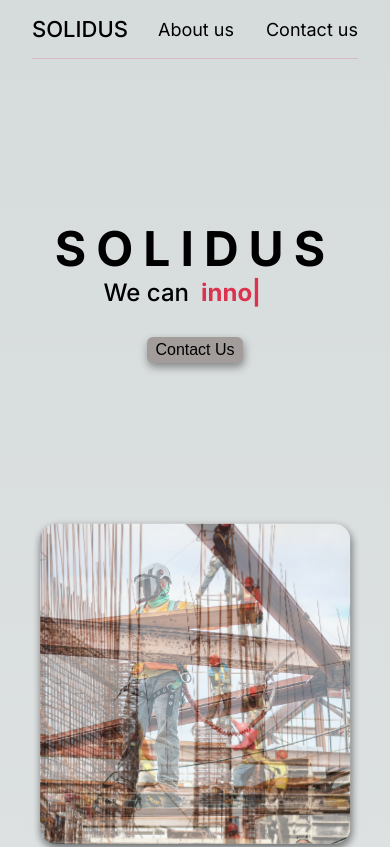
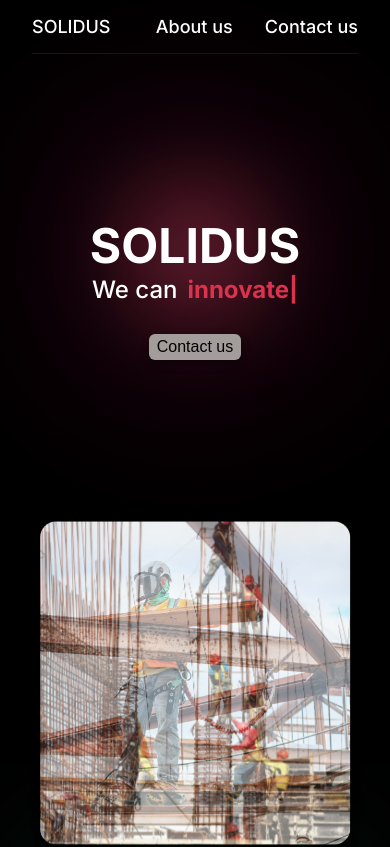
Before and after one commit to aelt95/b-company, a Next.js app: page / in a window 390 px wide. Shown: the top 847 px of the page. Built offline with nearby package versions, Linux system fonts and the light colour scheme.

Commit message:
General style changed, missing footer

```diff
--- a/src/app/globals.css
+++ b/src/app/globals.css
@@ -1,82 +1,8 @@
-:root {
-  --max-width: 1100px;
-  --border-radius: 12px;
-  --font-mono: ui-monospace, Menlo, Monaco, "Cascadia Mono", "Segoe UI Mono",
-    "Roboto Mono", "Oxygen Mono", "Ubuntu Monospace", "Source Code Pro",
-    "Fira Mono", "Droid Sans Mono", "Courier New", monospace;
-
-  --foreground-rgb: 0, 0, 0;
-  --background-start-rgb: 214, 219, 220;
-  --background-end-rgb: 255, 255, 255;
-
-  --primary-glow: conic-gradient(
-    from 180deg at 50% 50%,
-    #16abff33 0deg,
-    #0885ff33 55deg,
-    #54d6ff33 120deg,
-    #0071ff33 160deg,
-    transparent 360deg
-  );
-  --secondary-glow: radial-gradient(
-    rgba(255, 255, 255, 1),
-    rgba(255, 255, 255, 0)
-  );
-
-  --tile-start-rgb: 239, 245, 249;
-  --tile-end-rgb: 228, 232, 233;
-  --tile-border: conic-gradient(
-    #00000080,
-    #00000040,
-    #00000030,
-    #00000020,
-    #00000010,
-    #00000010,
-    #00000080
-  );
-
-  --callout-rgb: 238, 240, 241;
-  --callout-border-rgb: 172, 175, 176;
-  --card-rgb: 180, 185, 188;
-  --card-border-rgb: 131, 134, 135;
-}
-
-@media (prefers-color-scheme: dark) {
-  :root {
-    --foreground-rgb: 255, 255, 255;
-    --background-start-rgb: 0, 0, 0;
-    --background-end-rgb: 0, 0, 0;
-
-    --primary-glow: radial-gradient(rgba(1, 65, 255, 0.4), rgba(1, 65, 255, 0));
-    --secondary-glow: linear-gradient(
-      to bottom right,
-      rgba(1, 65, 255, 0),
-      rgba(1, 65, 255, 0),
-      rgba(1, 65, 255, 0.3)
-    );
-
-    --tile-start-rgb: 2, 13, 46;
-    --tile-end-rgb: 2, 5, 19;
-    --tile-border: conic-gradient(
-      #ffffff80,
-      #ffffff40,
-      #ffffff30,
-      #ffffff20,
-      #ffffff10,
-      #ffffff10,
-      #ffffff80
-    );
-
-    --callout-rgb: 20, 20, 20;
-    --callout-border-rgb: 108, 108, 108;
-    --card-rgb: 100, 100, 100;
-    --card-border-rgb: 200, 200, 200;
-  }
-}
-
 * {
   box-sizing: border-box;
   padding: 0;
   margin: 0;
+  scroll-behavior: smooth;
 }
 
 html,
@@ -86,21 +12,18 @@ body {
 
 body {
   color: rgb(var(--foreground-rgb));
-  background: linear-gradient(
+  /* background: linear-gradient(
       to bottom,
       transparent,
       rgb(var(--background-end-rgb))
     )
-    rgb(var(--background-start-rgb));
+    rgb(var(--background-start-rgb)); */
+
+  background-color: black;
+  color: #ffff;
 }
 
 a {
   color: inherit;
   text-decoration: none;
 }
-
-@media (prefers-color-scheme: dark) {
-  html {
-    color-scheme: dark;
-  }
-}
--- a/src/components/about/about-us.css
+++ b/src/components/about/about-us.css
@@ -5,6 +5,7 @@
   justify-content: center;
   align-items: center;
 }
+
 .building-svg {
   justify-self: center;
   width: 80%;
@@ -15,6 +16,16 @@
   font-size: 3rem;
   font-weight: 600;
   margin-bottom: 40px;
+  position: relative;
+}
+.content-title::after {
+  position: absolute;
+  content: "";
+  top: 90%;
+  left: 50%;
+  z-index: -1;
+  box-shadow: 0 0 400px 200px #223127, 0 0 200px 100px #226f54,
+    0 0 100px 50px #52ce7b;
 }
 .content-title span {
   color: #db324d;
@@ -37,4 +48,8 @@
   .content-text {
     font-size: 18px;
   }
+  .content-title::after {
+    box-shadow: 0 0 400px 200px #2231271e, 0 0 200px 100px #226f548f,
+      0 0 100px 50px #52ce7bc1;
+  }
 }
--- a/src/components/about/about-us.jsx
+++ b/src/components/about/about-us.jsx
@@ -4,7 +4,7 @@ import Image from "next/image";
 
 const AboutUs = () => {
   return (
-    <section className="about-us">
+    <section className="about-us" id="about">
       <Image className="building-svg" src={building} />
       <div className="content">
         <div className="content-title">
--- a/src/components/contactus/contact-us.css
+++ b/src/components/contactus/contact-us.css
@@ -1,8 +1,18 @@
 .contact-us-section {
+  height: 100vh;
+  min-height: 100vh;
   display: flex;
-  height: 100vh;
+  justify-content: center;
+  flex-direction: column;
+}
+.contact-wraper {
+  display: flex;
+  height: 80%;
+  width: 100%;
   justify-content: center;
   align-items: center;
+  background: linear-gradient(#db324d21, black);
+  border-radius: 8px;
 }
 
 .contact-us-title {
@@ -13,17 +23,24 @@
 .contact-us-title span {
   color: #db324d;
 }
-.contact-img {
-  height: 80%;
-}
 .contact-us-left {
-  width: 80%;
+  width: 70%;
   display: flex;
   flex-direction: column;
   justify-content: right;
   align-items: center;
 }
-
+.contact-us-right {
+  height: 70%;
+  width: 30%;
+  display: flex;
+  justify-content: center;
+  align-items: center;
+}
+.contact-img {
+  height: 100%;
+  max-height: 400px;
+}
 form {
   display: flex;
   flex-direction: column;
@@ -31,25 +48,34 @@ form {
   align-items: center;
   gap: 20px;
   width: 90%;
+  max-width: 800px;
 }
 form input {
   border: none;
   outline: none;
+  color: #fff;
   width: 100%;
-  padding: 4px 8px;
+  padding: 8px;
   border-radius: 8px;
   background-color: rgb(219, 50, 77, 0.2);
 }
+form input:focus {
+  background-color: rgb(219, 50, 77, 0.8);
+}
 form textarea {
   background-color: rgb(219, 50, 77, 0.2);
+  color: #fff;
   width: 100%;
   height: 150px;
-  padding: 4px 8px;
-  resize: vertical;
+  padding: 8px;
+  resize: none;
   border: none;
   font-family: inherit;
   outline: none;
   border-radius: 8px;
+}
+form textarea:focus {
+  background-color: rgb(219, 50, 77, 0.6);
 }
 form button {
   border: none;
@@ -66,3 +92,26 @@ form button {
 form button:hover {
   background-color: #a29c9b66;
 }
+
+@media (max-width: 1100px) {
+  .contact-us-right {
+    display: none;
+  }
+  .contact-us-left {
+    width: 100%;
+  }
+  form textarea {
+    height: 250px;
+  }
+}
+
+/* Footer */
+.footer-grid {
+  border-top: 1px solid #db324d33;
+  display: grid;
+  grid-template-columns: 1fr 1fr;
+  width: 100%;
+  justify-content: center;
+  align-items: center;
+  text-align: center;
+}
--- a/src/components/contactus/contact-us.jsx
+++ b/src/components/contactus/contact-us.jsx
@@ -8,7 +8,8 @@ const ContactUs = () => {
     return alert("Message sended");
   };
   return (
-    <section className="contact-us-section">
+    <section className="contact-us-section" id="contact">
+      <div className="contact-wraper">
         <div className="contact-us-left">
           <div className="contact-us-title">
             Contact <span>Us</span>
@@ -20,8 +21,29 @@ const ContactUs = () => {
             <button type="submit">Send</button>
           </form>
         </div>
-      <div className="contact-us-right"></div>
+        <div className="contact-us-right">
           <Image src={contactUsImg} className="contact-img" />
+        </div>
+      </div>
+      <footer>
+        <div className="footer-grid">
+          <div className="footer-info-col">
+            <span>SOLIDUS</span>
+            <ul>
+              <li>
+                <a href=""></a>
+              </li>
+              <li>
+                <a href=""></a>
+              </li>
+              <li>
+                <a href=""></a>
+              </li>
+            </ul>
+          </div>
+          <div className="footer-contact-col">Contact information here</div>
+        </div>
+      </footer>
     </section>
   );
 };
--- a/src/components/header/header.css
+++ b/src/components/header/header.css
@@ -23,19 +23,34 @@ header {
   align-items: center;
   padding: 1rem 0;
   border-bottom: 1px solid rgb(219, 50, 77, 0.2);
+  font-size: 22px;
+  font-weight: 500;
 }
 .nav-bar span {
-  font-size: 22px;
-  font-weight: 500;
+  cursor: pointer;
 }
 .nav-bar ul {
   display: flex;
   list-style: none;
   gap: 2rem;
 }
+a::before {
+  content: "";
+  width: 100%;
+  height: 2px;
+  position: absolute;
+  background-color: #e04e65;
+  top: 88%;
+  left: -100%;
+  transition: 0.3s;
+}
+a:hover:before {
+  left: 0%;
+}
 .nav-bar li {
   cursor: pointer;
-  font-size: 22px;
+  position: relative;
+  overflow-y: hidden;
 }
 .nav-bar li:hover {
   color: #db324d;
@@ -47,6 +62,29 @@ header {
   height: 100%;
   align-items: center;
   justify-content: space-between;
+  position: relative;
+}
+.header-section::after {
+  position: absolute;
+  content: "";
+  top: 50%;
+  left: 0;
+  transform: translateX(-50px);
+  z-index: -1;
+  box-shadow: 0 0 400px 200px #370926, 0 0 200px 100px #53102d,
+    0 0 100px 50px #e04e65;
+  animation: increment 4s linear infinite;
+}
+@keyframes increment {
+  0% {
+    transform: scale(1);
+  }
+  50% {
+    transform: scale(1.5);
+  }
+  100% {
+    transform: scale(1);
+  }
 }
 .company-content {
   text-align: center;
@@ -68,24 +106,20 @@ header {
 }
 .company-name {
   font-size: 5rem;
-  letter-spacing: 10px;
 }
 .company-description {
   font-size: 36px;
-  display: grid;
-  grid-template-columns: 1fr 1fr;
-  gap: 12px;
+  display: flex;
+  gap: 10px;
+  justify-content: center;
 }
 .static-txt {
-  text-align: end;
   font-weight: 500;
 }
 .dynamic-txt {
-  text-align: start;
   color: #db324d;
   font-weight: 700;
 }
-
 .images-show {
   position: relative;
   height: 100%;
@@ -142,7 +176,7 @@ header {
   .image {
     height: 100%;
   }
-  .nav-bar li {
+  .nav-bar {
     font-size: 18px;
   }
   .company-name {
@@ -154,4 +188,12 @@ header {
   .header-section {
     grid-template-columns: 1fr;
   }
+  .header-section::after {
+    top: 25%;
+    left: 50%;
+    transform: translateX(50%);
+    box-shadow: 0 0 400px 200px #3709261e, 0 0 200px 100px #53102d8f,
+      0 0 100px 50px #e04e64c1;
+    animation: none;
+  }
 }
--- a/src/components/header/header.jsx
+++ b/src/components/header/header.jsx
@@ -11,8 +11,12 @@ const Header = () => {
       <nav className="nav-bar">
         <span>SOLIDUS</span>
         <ul>
-          <li>About us</li>
-          <li>Contact us</li>
+          <li>
+            <a href="#about">About us</a>
+          </li>
+          <li>
+            <a href="#contact"> Contact us</a>
+          </li>
         </ul>
       </nav>
       <div className="header-section">
@@ -22,12 +26,12 @@ const Header = () => {
             <div className="static-txt">We can</div>
             <TypeAnimation
               className="dynamic-txt"
-              speed={25}
+              speed={60}
               sequence={["build", 2000, "renovate", 2000, "innovate", 2000]}
               repeat={Infinity}
             />{" "}
           </div>
-          <button>Contact Us </button>
+          <button>Contact us</button>
         </div>
         <div className="images-show">
           <Image className="image image-1" src={image1} />
--- a/src/components/services/services.css
+++ b/src/components/services/services.css
@@ -10,10 +10,21 @@
 .services-title {
   font-size: 3rem;
   font-weight: 600;
+  margin-bottom: 40px;
 }
 .services-offer {
   display: flex;
   gap: 40px;
+  position: relative;
+}
+.services-offer::after {
+  position: absolute;
+  content: "";
+  top: 50%;
+  left: 50%;
+  z-index: -1;
+  box-shadow: 0 0 400px 200px #370926, 0 0 200px 100px #53102d,
+    0 0 100px 50px #e04e65;
 }
 .services-title span {
   color: #db324d;
@@ -28,7 +39,7 @@
   display: flex;
   flex-direction: column;
   gap: 20px;
-  background-color: rgba(81, 28, 41, 0.1);
+  background-color: #226f5435;
   border-radius: 8px;
   box-shadow: 0 4px 4px 1px rgba(0, 0, 0, 0.2);
   transition: 0.3s ease;
@@ -36,12 +47,19 @@
 .service:hover {
   transform: translateY(-10px);
 }
+@media (max-width: 1200px) {
+  .services-offer {
+    display: grid;
+    grid-template-columns: 1fr 1fr;
+  }
+}
 
 @media (max-width: 720px) {
   .services-section {
     height: 100%;
   }
   .services-offer {
+    display: flex;
     flex-direction: column;
     width: 100%;
     justify-content: center;
@@ -54,4 +72,8 @@
   .service:hover {
     transform: none;
   }
+  .services-offer::after {
+    box-shadow: 0 0 400px 200px #3709261e, 0 0 200px 100px #53102d8f,
+      0 0 100px 50px #e04e647d;
+  }
 }
```
Lines whose indentation alone changed are shown as unchanged.
